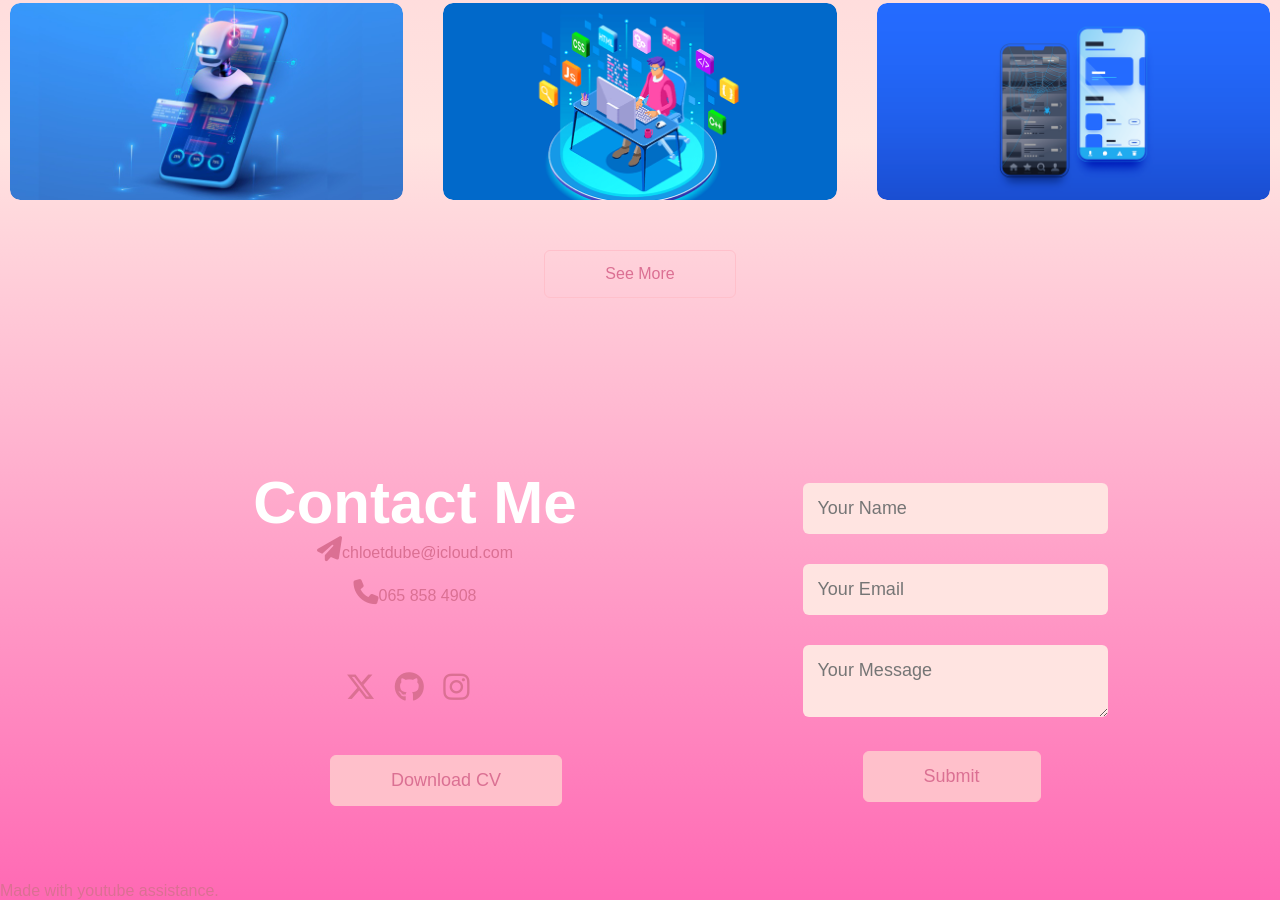
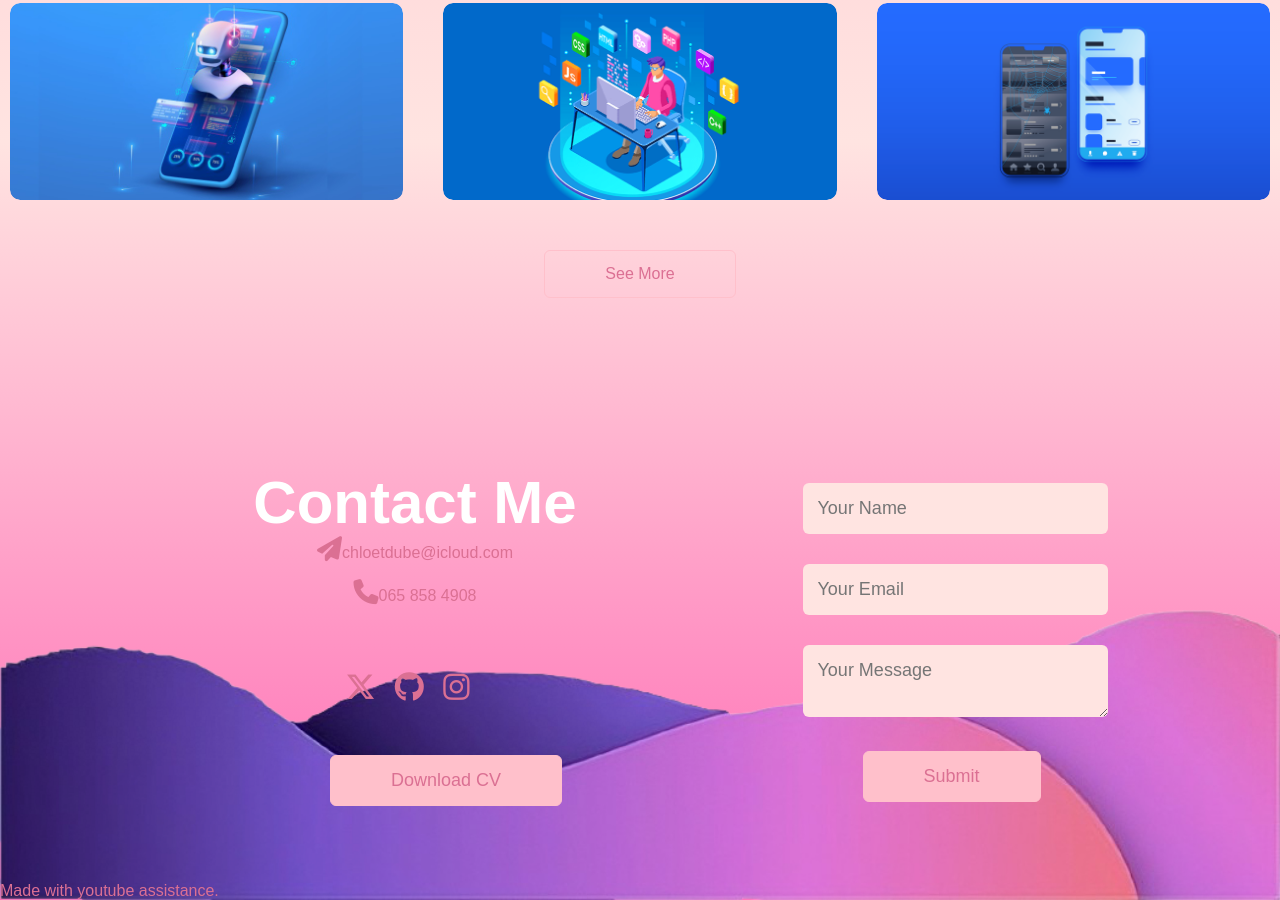
Before and after one commit to chloe900/personalprojects, a plain HTML site: page index.html in a window 1280 px wide. Shown: the part 2133-3033 px from the top of the page. Drawn offline with Linux system fonts and the light colour scheme.

Commit message:
Update style.css

```diff
--- a/style.css
+++ b/style.css
@@ -462,7 +462,7 @@ form .btn2 {
 }
 
 #contact{
-    background-image:url(images/bottom1.png);
+    background-image:url(bottom1.png);
     background-size:100%;
     background-repeat: no-repeat;
     background-position: center bottom;
```
